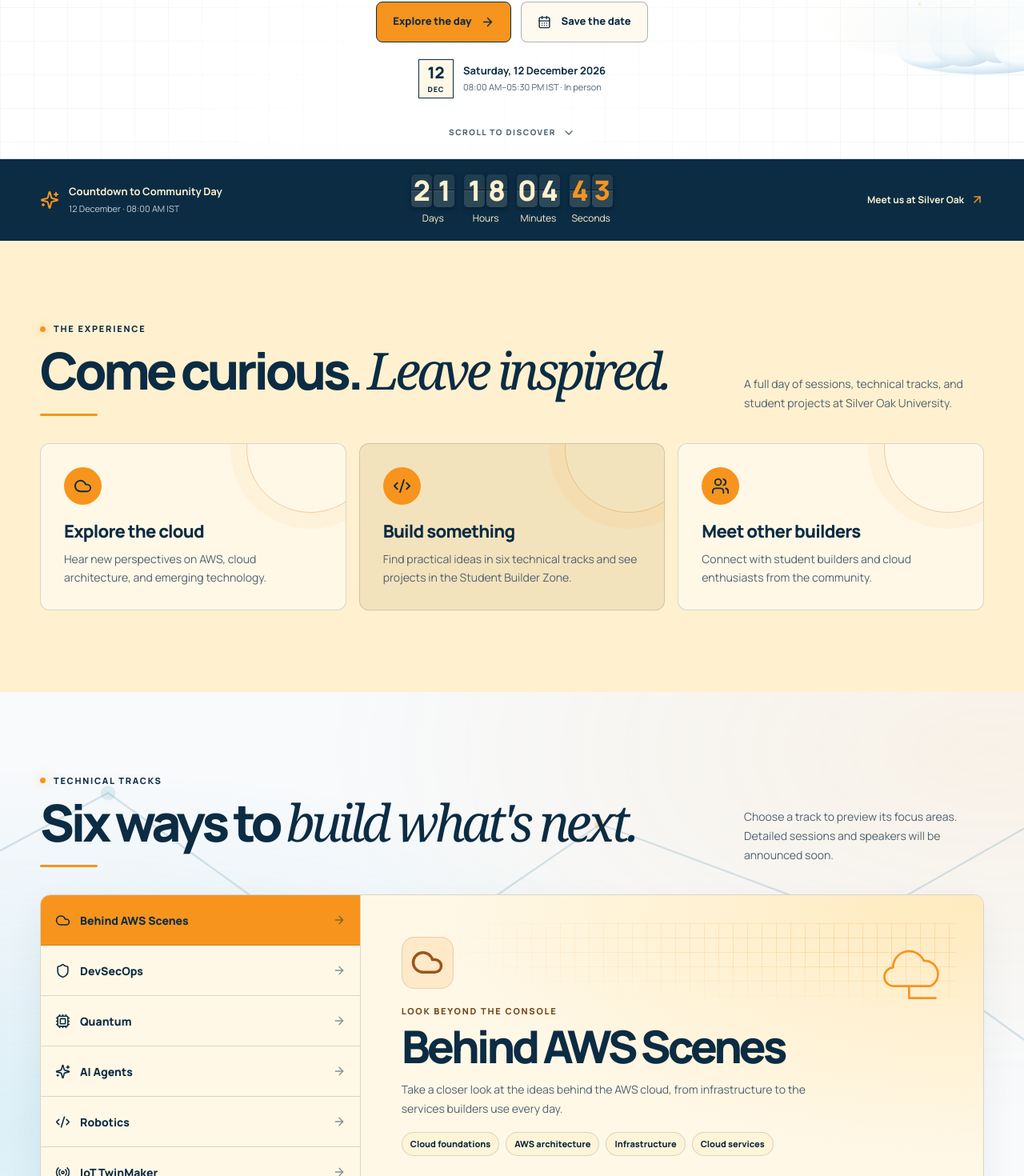
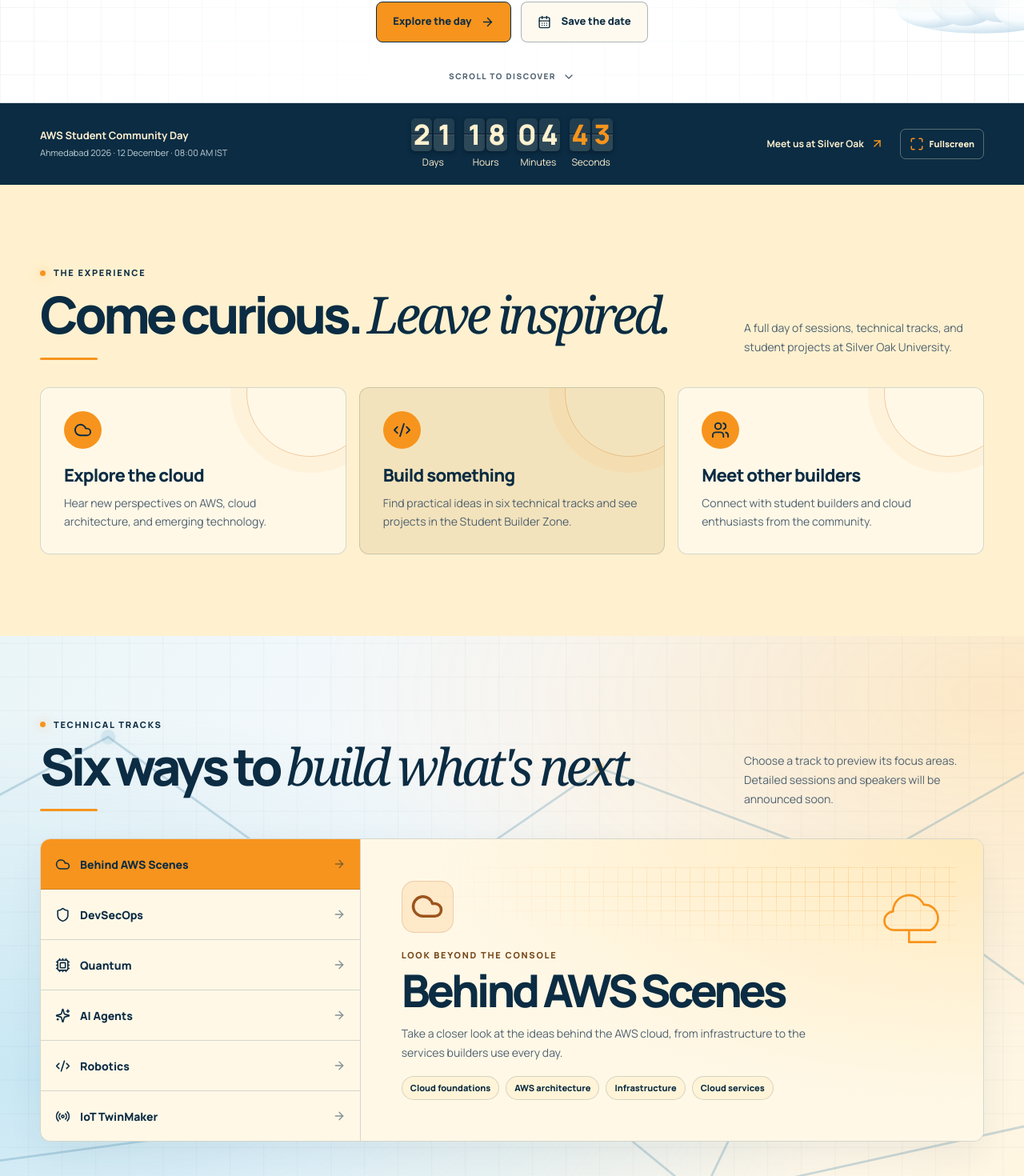
Before and after one commit to anugrahpolra312-art/AWS-SCD-2026, a React (Vite) app: page / in a window 1280 px wide. Shown: the part 626-2096 px from the top of the page at 80% size. Built offline with nearby package versions, Linux system fonts and the light colour scheme.

Commit message:
updated: remove repeat multiple dates label and refresh same way like first time happen , track section background color is done , make it full screen countdown section,

```diff
--- a/src/main.jsx
+++ b/src/main.jsx
@@ -1,7 +1,7 @@
 import React, { useEffect, useLayoutEffect, useRef, useState } from 'react';
 import { createRoot } from 'react-dom/client';
 import { AnimatePresence, motion, useReducedMotion, MotionConfig, useScroll, useSpring, useTransform } from 'motion/react';
-import { ArrowLeft, ArrowRight, ArrowUp, ArrowUpRight, CalendarDays, ChevronDown, Cloud, Code2, Cpu, MapPin, Menu, Mic, Radio, Shield, Sparkles, Users, X } from 'lucide-react';
+import { ArrowLeft, ArrowRight, ArrowUp, ArrowUpRight, CalendarDays, ChevronDown, Cloud, Code2, Cpu, MapPin, Maximize, Menu, Mic, Minimize, Radio, Shield, Sparkles, Users, X } from 'lucide-react';
 import { photos, sessions, tracks } from './event-data';
 import { CloudBackdrop, resetTrackTilt, ScrollKite, tiltTrack, TrackAnimation, TrackNetwork } from './event-motion';
 import './styles.css';
@@ -96,11 +96,7 @@ const tileOrder = [
 function EventTitle({ enabled }) {
   const [assembling, setAssembling] = useState(false);
   useLayoutEffect(() => {
-    if (!enabled || (location.hash && location.hash !== '#top') || window.scrollY > 40) return;
-    try {
-      if (sessionStorage.getItem('scd-title-assembly')) return;
-      sessionStorage.setItem('scd-title-assembly', '1');
-    } catch { /* Play normally when storage is unavailable. */ }
+    if (!enabled) return;
     setAssembling(true);
     const timer = setTimeout(() => setAssembling(false), 1200);
     return () => clearTimeout(timer);
@@ -162,7 +158,25 @@ function secondsToEvent() {
 }
 
 function Countdown({ enabled }) {
+  const section = useRef(null);
+  const [fullscreen, setFullscreen] = useState(false);
+  const [fullscreenError, setFullscreenError] = useState('');
   const [remaining, setRemaining] = useState(secondsToEvent);
+  useEffect(() => {
+    function syncFullscreen() {
+      setFullscreen(document.fullscreenElement === section.current);
+      setFullscreenError('');
+    }
+    function reportFullscreenError() {
+      setFullscreenError('Fullscreen could not be opened. Check your browser permissions and try again.');
+    }
+    document.addEventListener('fullscreenchange', syncFullscreen);
+    document.addEventListener('fullscreenerror', reportFullscreenError);
+    return () => {
+      document.removeEventListener('fullscreenchange', syncFullscreen);
+      document.removeEventListener('fullscreenerror', reportFullscreenError);
+    };
+  }, []);
   useEffect(() => {
     let timer;
     const tick = () => {
@@ -176,10 +190,25 @@ function Countdown({ enabled }) {
     tick();
     return () => clearTimeout(timer);
   }, []);
+  async function toggleFullscreen() {
+    setFullscreenError('');
+    try {
+      if (document.fullscreenElement === section.current) {
+        await document.exitFullscreen();
+      } else if (section.current?.requestFullscreen) {
+        await section.current.requestFullscreen();
+      } else {
+        setFullscreenError('Fullscreen is not supported by this browser.');
+      }
+    } catch {
+      setFullscreenError('Fullscreen could not be opened. Check your browser permissions and try again.');
+    }
+  }
   const values = [['Days',Math.floor(remaining/86400)],['Hours',Math.floor(remaining/3600)%24],['Minutes',Math.floor(remaining/60)%60],['Seconds',remaining%60]];
-  return <section className="countdown" aria-label="Countdown to AWS Student Community Day">
+  const FullscreenIcon = fullscreen ? Minimize : Maximize;
+  return <section ref={section} className="countdown" aria-label="Countdown to AWS Student Community Day">
     <div className="site-wrap countdown-inner">
-      <div className="countdown-label flex items-center gap-3"><Sparkles aria-hidden="true"/><div><strong>Countdown to Community Day</strong><span>12 December · 08:00 AM IST</span></div></div>
+      <div className="countdown-label"><div><strong>AWS Student Community Day</strong><span>Ahmedabad 2026 · 12 December · 08:00 AM IST</span></div></div>
       <div className="countdown-values" role="timer" aria-live="off">
         {values.map(([label, value]) => {
           const digits = String(value).padStart(2, '0');
@@ -191,8 +220,15 @@ function Countdown({ enabled }) {
           </div>;
         })}
       </div>
-      <a href="#venue" className="countdown-venue">Meet us at Silver Oak <ArrowUpRight size={17}/></a>
+      <div className="countdown-actions">
+        <a href="#venue" className="countdown-venue">Meet us at Silver Oak <ArrowUpRight size={17}/></a>
+        <button type="button" className="countdown-fullscreen" onClick={toggleFullscreen} aria-label={fullscreen ? 'Exit fullscreen countdown' : 'Show countdown fullscreen'} title={fullscreen ? 'Exit fullscreen' : 'Show countdown fullscreen'}>
+          <FullscreenIcon size={18} aria-hidden="true"/>
+          <span>{fullscreen ? 'Exit fullscreen' : 'Fullscreen'}</span>
+        </button>
+      </div>
     </div>
+    <p className="countdown-error" role="status" aria-live="polite">{fullscreenError}</p>
   </section>;
 }
 
@@ -239,10 +275,6 @@ function Hero({enabled, saveDate}) {
           <Reveal enabled={enabled} hero delay={.31} className="hero-actions flex flex-wrap items-center gap-3">
             <a className="cta" href="#the-day">Explore the day <ArrowRight size={17}/></a>
             <button className="cta secondary" type="button" onClick={saveDate}><CalendarDays size={17}/> Save the date</button>
-          </Reveal>
-          <Reveal enabled={enabled} hero delay={.38} className="hero-date">
-            <span className="hero-date-tile" aria-hidden="true">12<small>DEC</small></span>
-            <div><strong>Saturday, 12 December 2026</strong><span>08:00 AM–05:30 PM IST · In person</span></div>
           </Reveal>
         </motion.div>
         <a className="scroll-cue" href="#the-day">Scroll to discover <ChevronDown size={16}/></a>
--- a/src/styles.css
+++ b/src/styles.css
@@ -107,10 +107,6 @@ button:disabled { cursor: default; }
 .hero-venue span { display: block; color: var(--muted); font-size: 13px; }
 .hero-description { max-width: 460px; margin: 16px auto 0; font-size: 15px; line-height: 1.7; color: #314c5c; }
 .hero-actions { justify-content: center; margin-top: 22px; }
-.hero-date { display: flex; align-items: center; justify-content: center; gap: 12px; text-align: left; margin-top: 21px; font-size: 13px; }
-.hero-date div > span { display: block; color: var(--muted); font-size: 11px; margin-top: 3px; }
-.hero-date-tile { display: grid; place-items: center; width: 44px; height: 49px; padding: 3px; background: var(--ivory); border: 1px solid var(--ink); font-weight: 800; font-size: 20px; line-height: 1; }
-.hero-date-tile small { font-size: 9px; letter-spacing: .1em; }
 /* The warm wash stays behind the artwork and the kites fly along its edges. */
 .hero-sunlight {
   position: absolute;
@@ -217,7 +213,7 @@ button:disabled { cursor: default; }
   55% { transform: translate(12px, -4px) rotate(-8deg); }
   to { transform: translate(32px, -9px) rotate(0); opacity: .66; }
 }
-.countdown { background: var(--ink); color: var(--paper); }
+.countdown { position: relative; background: var(--ink); color: var(--paper); }
 .countdown-inner { display: grid; grid-template-columns: 1fr auto 1fr; gap: 30px; align-items: center; padding-block: 19px; }
 .countdown-label > svg { color: var(--orange); flex: 0 0 auto; }
 .countdown-label strong { display: block; font-size: 13px; }
@@ -284,8 +280,27 @@ button:disabled { cursor: default; }
   .flip-out { display: none; }
   .flip-in { animation: none; }
 }
-.countdown-venue { justify-self: end; display: flex; align-items: center; gap: 8px; font-weight: 700; font-size: 12px; }
+.countdown-actions { justify-self: end; display: flex; align-items: center; gap: 20px; }
+.countdown-venue { display: flex; align-items: center; gap: 8px; font-weight: 700; font-size: 12px; }
 .countdown-venue svg { color: var(--orange); }
+.countdown-fullscreen { display: inline-flex; align-items: center; gap: 7px; min-height: 38px; padding: 8px 11px; border: 1px solid #fff1cf55; border-radius: 7px; color: var(--paper); font-size: 11px; font-weight: 800; transition: background .2s, border-color .2s, color .2s; }
+.countdown-fullscreen svg { color: var(--orange); }
+.countdown-fullscreen:hover { background: #fff1cf16; border-color: var(--orange); }
+.countdown-error:empty { display: none; }
+.countdown-error:not(:empty) { position: absolute; inset: auto 16px 5px; text-align: center; color: #ffd9a3; font-size: 12px; }
+.countdown:fullscreen { box-sizing: border-box; display: grid; place-items: center; min-height: 100vh; overflow: hidden; background: radial-gradient(ellipse at center, #315c70 0%, #173d56 48%, #0b2c43 82%); }
+.countdown:fullscreen::before { content: ''; position: absolute; inset: 0; pointer-events: none; background: url('/assets/event-title-2026.png') center / min(72vw, 900px) auto no-repeat; opacity: .24; mix-blend-mode: multiply; }
+.countdown:fullscreen .countdown-inner { width: min(1320px, calc(100% - 64px)); min-height: 100vh; box-sizing: border-box; grid-template-columns: 1fr; grid-template-rows: auto 1fr auto; justify-items: center; gap: clamp(24px, 5vh, 55px); padding-block: clamp(30px, 7vh, 80px); }
+.countdown:fullscreen .countdown-inner > * { position: relative; z-index: 1; }
+.countdown:fullscreen .countdown-label { text-align: center; }
+.countdown:fullscreen .countdown-label strong { font-size: clamp(20px, 2.6vw, 32px); }
+.countdown:fullscreen .countdown-label span { font-size: 14px; }
+.countdown:fullscreen .countdown-values { width: min(100%, 1120px); align-self: center; gap: clamp(12px, 3vw, 42px); }
+.countdown:fullscreen .flip-value { font-size: clamp(58px, 12vw, 150px); }
+.countdown:fullscreen .countdown-unit { margin-top: 15px; font-size: clamp(15px, 2vw, 22px); }
+.countdown:fullscreen .countdown-actions { justify-self: center; gap: 26px; }
+.countdown:fullscreen .countdown-venue { font-size: 15px; }
+.countdown:fullscreen .countdown-fullscreen { min-height: 46px; padding-inline: 16px; font-size: 13px; }
 
 .content-section { padding-block: clamp(66px,8vw,115px); }
 .section-heading { display: flex; justify-content: space-between; align-items: flex-end; gap: 26px; margin-bottom: 34px; }
@@ -300,7 +315,12 @@ button:disabled { cursor: default; }
 .experience-icon, .speaker-icon { display: grid; place-items: center; background: var(--orange); color: var(--ink); border-radius: 50%; width: 47px; height: 47px; }
 .experience-card h3 { font-size: 22px; font-weight: 800; letter-spacing: -.035em; margin: 17px 0 6px; }
 .experience-card p { font-size: 14px; line-height: 1.65; color: var(--muted); }
-.track-section { background: #f8fafc; }
+.track-section {
+  position: relative;
+  isolation: isolate;
+  overflow: hidden;
+  background: linear-gradient(118deg, #eaf5f8 0%, #f8fafc 43%, #fff5e0 100%);
+}
 .tracks-layout { display: grid; grid-template-columns: minmax(220px,.77fr) 1.5fr; border: 1px solid var(--line); border-radius: 13px; overflow: hidden; background: var(--ivory); box-shadow: 0 16px 45px #0b2c4310; }
 .track-tablist { display: flex; flex-direction: column; border-right: 1px solid var(--line); }
 .track-tablist button { display: flex; flex: 1; align-items: center; gap: 12px; min-height: 55px; padding: 11px 18px; text-align: left; font-size: 14px; font-weight: 800; border-bottom: 1px solid var(--line); transition: background .2s, padding-left .24s var(--ease); }
@@ -527,13 +547,27 @@ button:disabled { cursor: default; }
 @keyframes cloud-particle { to { transform: translate3d(10px, -14px, 0); opacity: .17; } }
 
 .track-network { position: absolute; inset: 0; z-index: -1; overflow: hidden; pointer-events: none; }
-.track-network::before { content: ''; position: absolute; inset: -15%; background: radial-gradient(ellipse at 15% 70%, #87ceeb40, transparent 48%), radial-gradient(ellipse at 85% 20%, #ff990015, transparent 42%); animation: network-drift 19s ease-in-out infinite alternate; }
+.track-network::before {
+  content: '';
+  position: absolute;
+  inset: -15%;
+  background:
+    linear-gradient(#0b2c4309 1px, transparent 1px),
+    linear-gradient(90deg, #0b2c4309 1px, transparent 1px),
+    radial-gradient(ellipse at 15% 70%, #87ceeb63, transparent 48%),
+    radial-gradient(ellipse at 85% 20%, #ff990028, transparent 42%);
+  background-size: 42px 42px, 42px 42px, auto, auto;
+  animation: network-drift 19s ease-in-out infinite alternate;
+}
 .track-network svg { width: 100%; height: 100%; position: absolute; inset: 0; }
-.track-network path { fill: none; stroke: #4384a6; stroke-width: 1; opacity: .20; }
-.track-network circle { fill: #559ab9; opacity: .35; animation: network-node 7s ease-in-out infinite alternate; }
+.track-network path { fill: none; stroke: #4384a6; stroke-width: 1.2; opacity: .27; }
+.track-network circle { fill: #559ab9; opacity: .48; filter: drop-shadow(0 0 4px #559ab966); animation: network-node 7s ease-in-out infinite alternate; }
 .track-network circle:nth-of-type(3n) { fill: #ff9900; }
 @keyframes network-drift { to { transform: translate3d(4%, -3%, 0); } }
 @keyframes network-node { to { opacity: .13; } }
+@media (prefers-reduced-motion: reduce) {
+  .track-network::before, .track-network circle { animation: none; }
+}
 
 @media (hover: hover) and (pointer: fine) and (prefers-reduced-motion: no-preference) {
   .track-tablist button { position: relative; transition: transform .4s var(--ease), box-shadow .4s, background-color .4s; }
```
